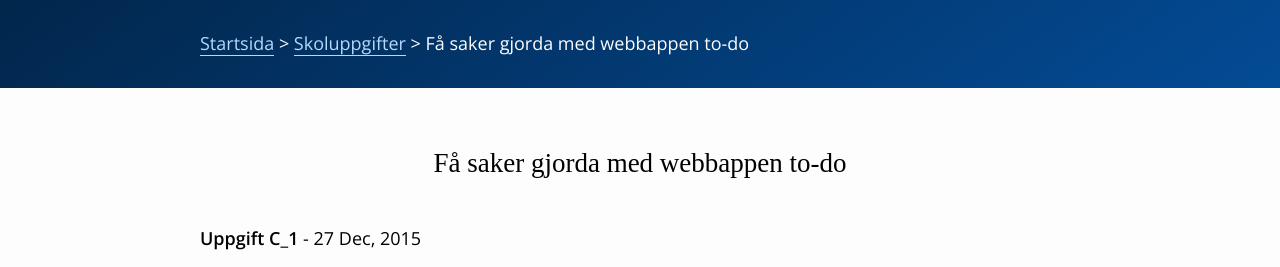
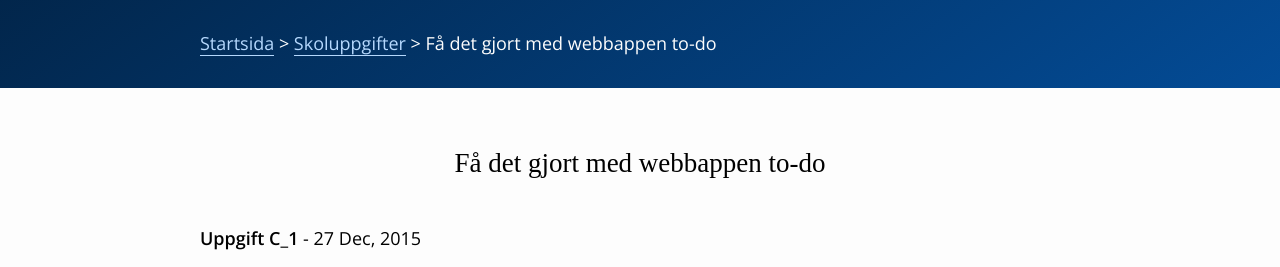
Before and after one commit to Jarnehall/jarnehall.github.io, a Jekyll site: the page built from _posts/2015-12-27-fa-det-gjort-med-webbappen-to-do.md, in a window 1280 px wide. Shown: the top 267 px of the page. Built offline with Jekyll 4.4.1, drawn with Linux system fonts in a browser that asks for light colours; comment, search, counter and statistics services are not loaded.

Commit message:
minor changes to some blog posts

```diff
--- a/_posts/2015-12-27-fa-saker-gjorda-med-webbappen-to-do.md
+++ b/_posts/2015-12-27-fa-det-gjort-med-webbappen-to-do.md
@@ -1,5 +1,5 @@
 ---
-title:  "Få saker gjorda med webbappen to-do"
+title:  "Få det gjort med webbappen to-do"
 assignment: "Uppgift C_1"
 ---
 
```
Also changed, not shown: _posts/2015-11-27-northern-skills-en-fiktiv-webbyra.md (+1 -1 lines), _posts/2016-01-06-jakten-pa-de-hemliga-orden.md (+1 -1 lines).
